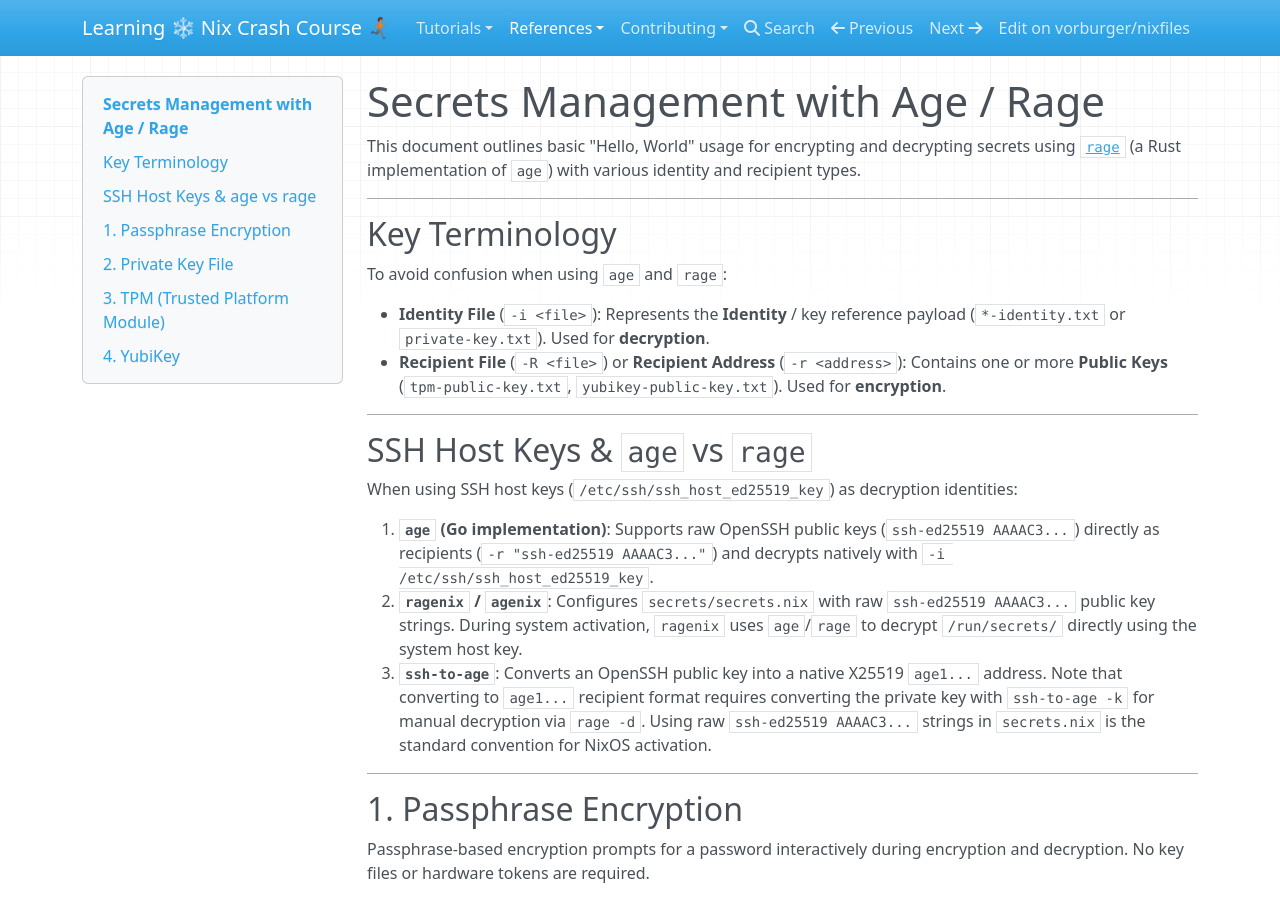
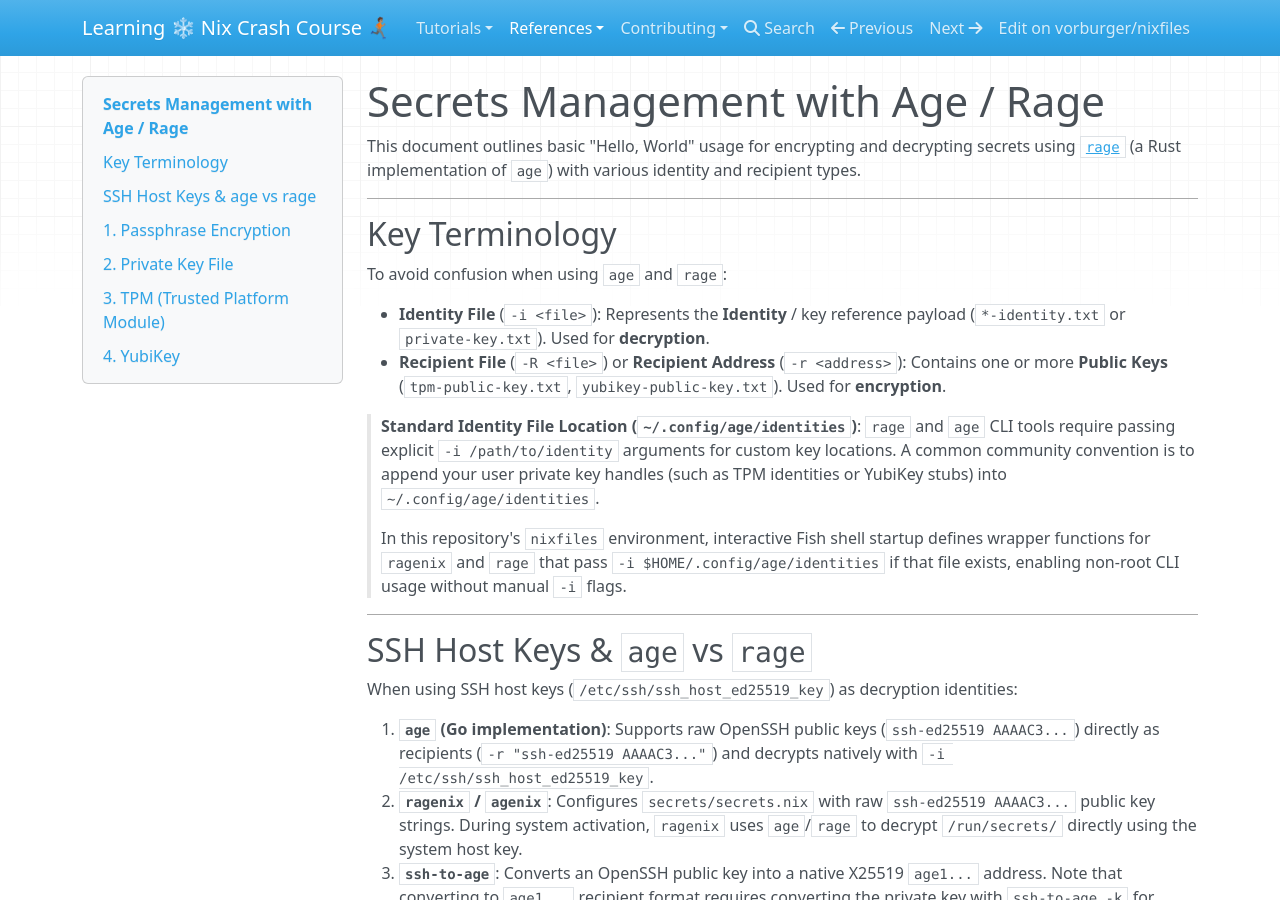
Before and after one commit to vorburger/nixfiles, an MkDocs documentation site: the page built from docs/docs/reference/age.md, in a window 1280 px wide and 900 px high. Built offline with MkDocs 1.6.1, drawn with Linux system fonts in a browser that asks for light colours; nearby versions of some CDN libraries.

Commit message:
secrets: Fish alias rage + ragenix with -i ~/.config/age/identities

```diff
--- a/docs/docs/reference/age.md
+++ b/docs/docs/reference/age.md
@@ -10,6 +10,12 @@ To avoid confusion when using `age` and `rage`:
 
 - **Identity File** (`-i <file>`): Represents the **Identity** / key reference payload (`*-identity.txt` or `private-key.txt`). Used for **decryption**.
 - **Recipient File** (`-R <file>`) or **Recipient Address** (`-r <address>`): Contains one or more **Public Keys** (`tpm-public-key.txt`, `yubikey-public-key.txt`). Used for **encryption**.
+
+> **Standard Identity File Location (`~/.config/age/identities`)**:
+> `rage` and `age` CLI tools require passing explicit `-i /path/to/identity` arguments for custom key locations.
+> A common community convention is to append your user private key handles (such as TPM identities or YubiKey stubs) into `~/.config/age/identities`.
+>
+> In this repository's `nixfiles` environment, interactive Fish shell startup defines wrapper functions for `ragenix` and `rage` that pass `-i $HOME/.config/age/identities` if that file exists, enabling non-root CLI usage without manual `-i` flags.
 
 ---
 
```
Also changed, not shown: docs/docs/reference/secrets.md (+5 -0 lines), 1 other file.
